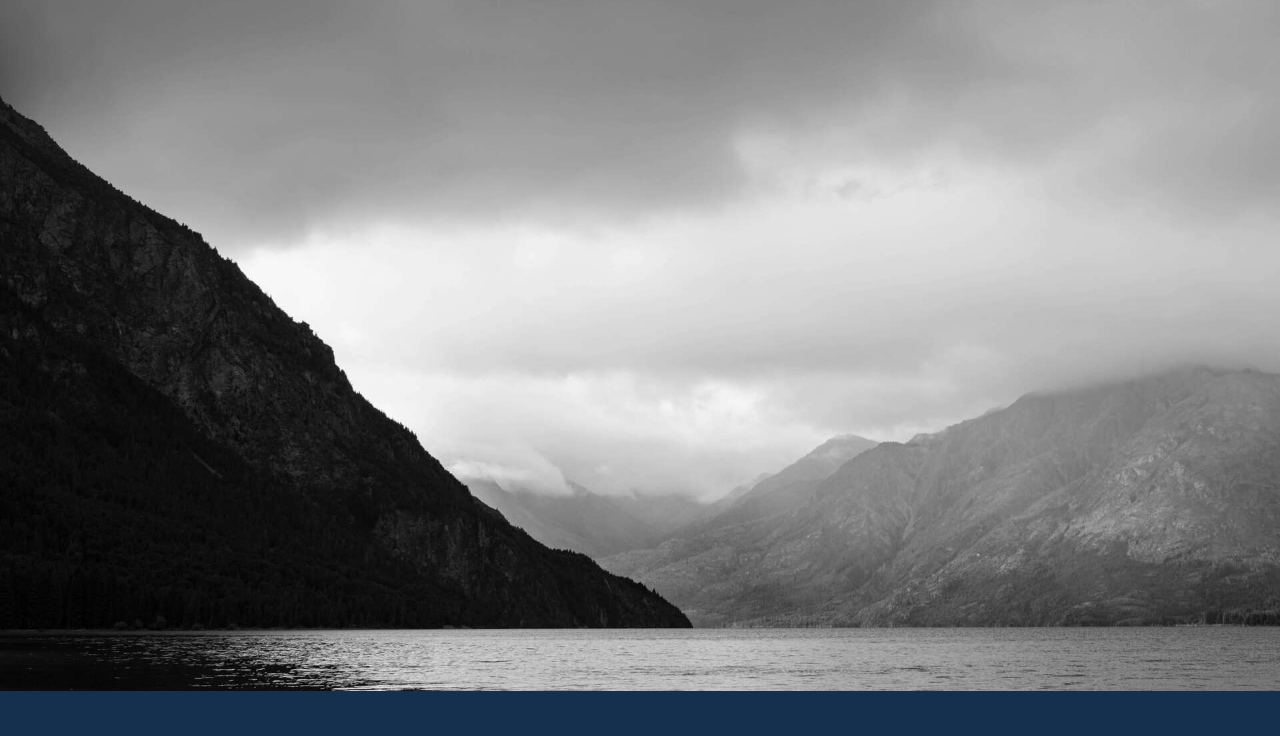
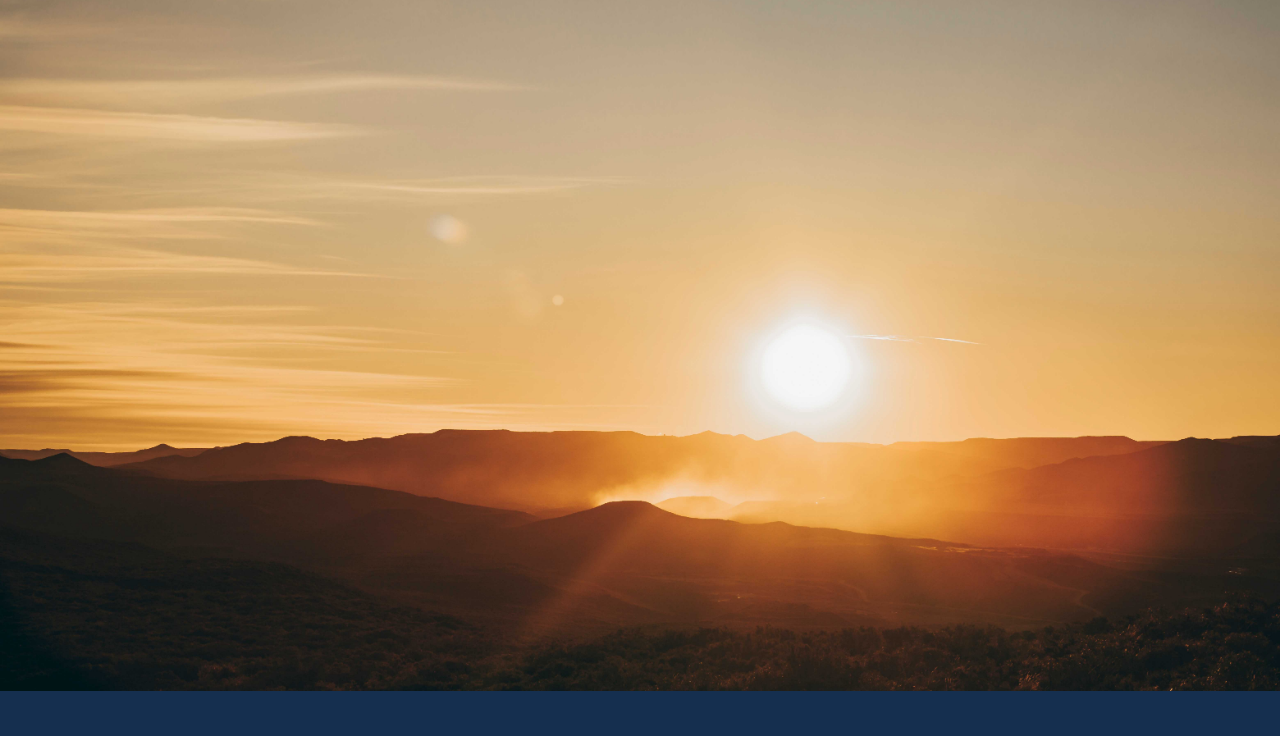
Before and after one commit to yagocenturion10/proyectoGS, a plain HTML site: page index.html in a window 1280 px wide. Shown: the part 104-840 px from the top of the page. Drawn offline with nearby package versions, Linux system fonts and the light colour scheme.

Commit message:
Update estilo.css

```diff
--- a/prueba/css/estilo.css
+++ b/prueba/css/estilo.css
@@ -28,7 +28,7 @@ header {
 
 
 #index-body {
-  background-image: url(/../../photo/back16.jpg);
+  background-image: url(back4.jpg);
   height: 100%;
   background-position: center;
   background-repeat: no-repeat;
```
